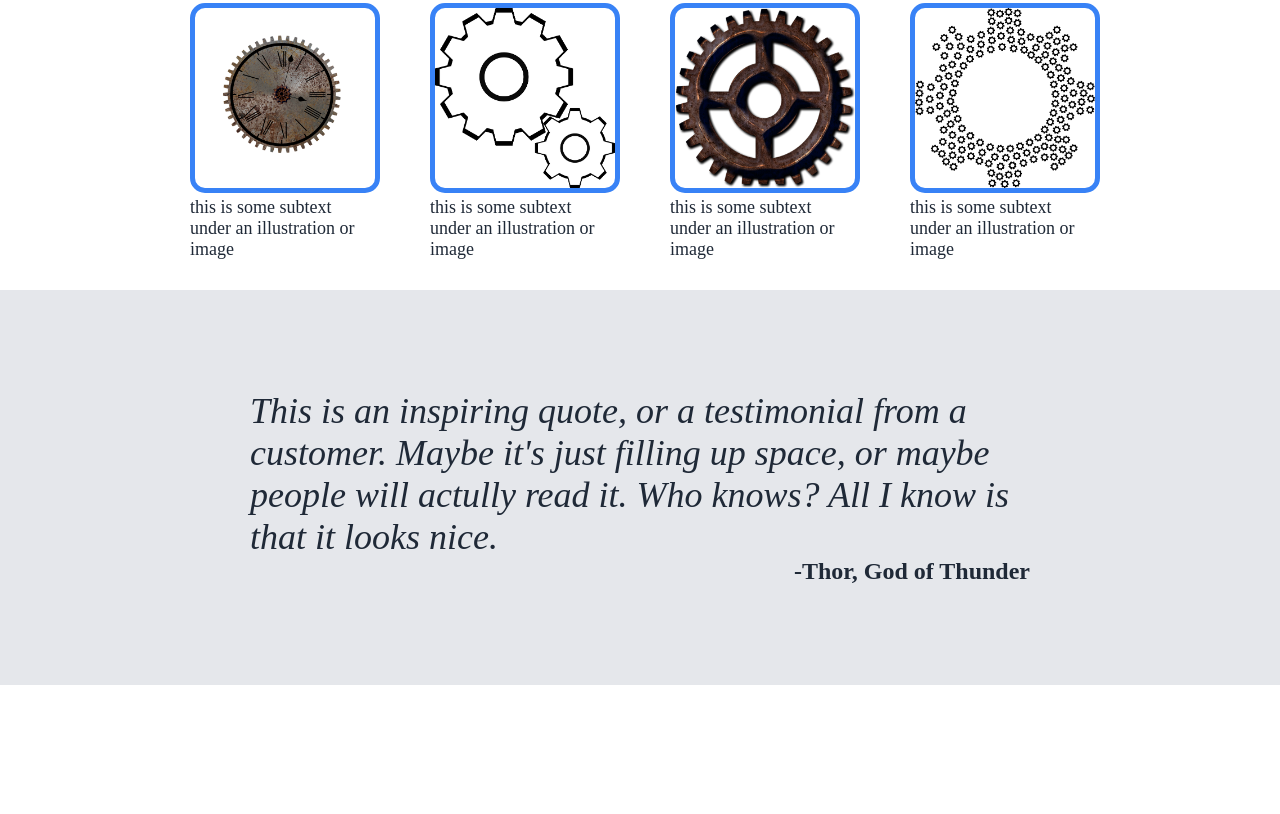
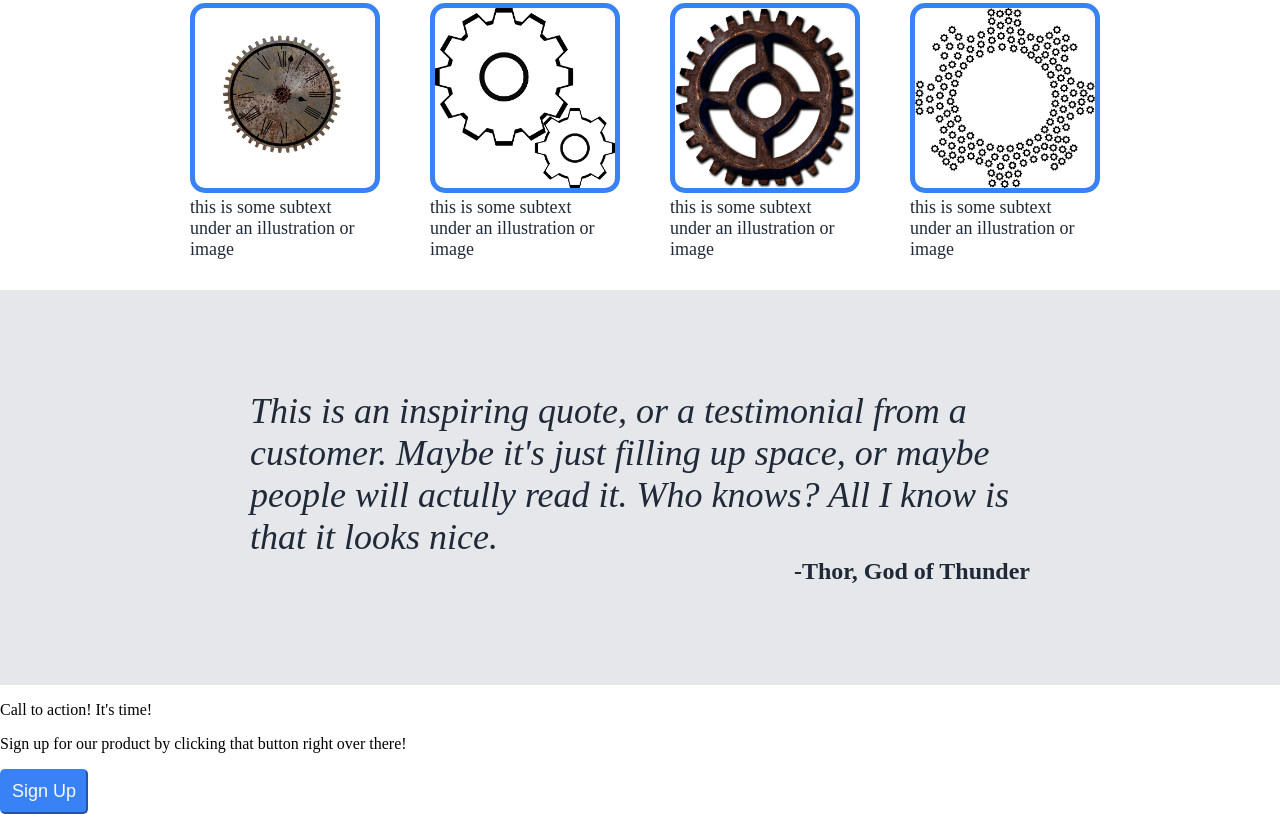
Before and after one commit to clockwocket/odin-landing-page, a plain HTML site: page index.html in a window 1280 px wide. Shown: the part 798-1612 px from the top of the page. Before the commit the page ends 1483 px from the top, so only its background shows below. Drawn offline with Linux system fonts and the light colour scheme.

Commit message:
Add html for call to action.

```diff
--- a/index.html
+++ b/index.html
@@ -38,5 +38,14 @@
         <p class="quote">This is an inspiring quote, or a testimonial from a customer.  Maybe it's just filling up space, or maybe people will actully read it.  Who knows?  All I know is that it looks nice.</p>
         <p class="credit">-Thor, God of Thunder</p>
     </div>
+    <div>
+        <div class="call">
+            <div class="calltext">
+                <p class="callheader">Call to action! It's time!</p>
+                <p class="callsubtext">Sign up for our product by clicking that button right over there!</p>
+            </div>
+            <button class="action">Sign Up</button>
+        </div>
+    </div>
 </body>
 </html>
```
